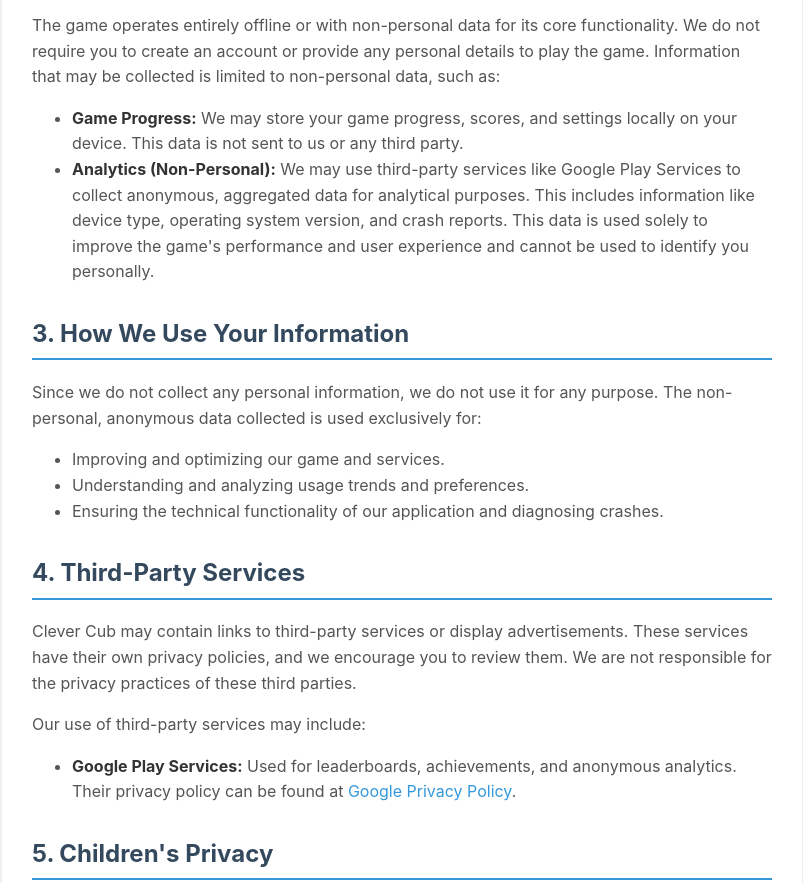
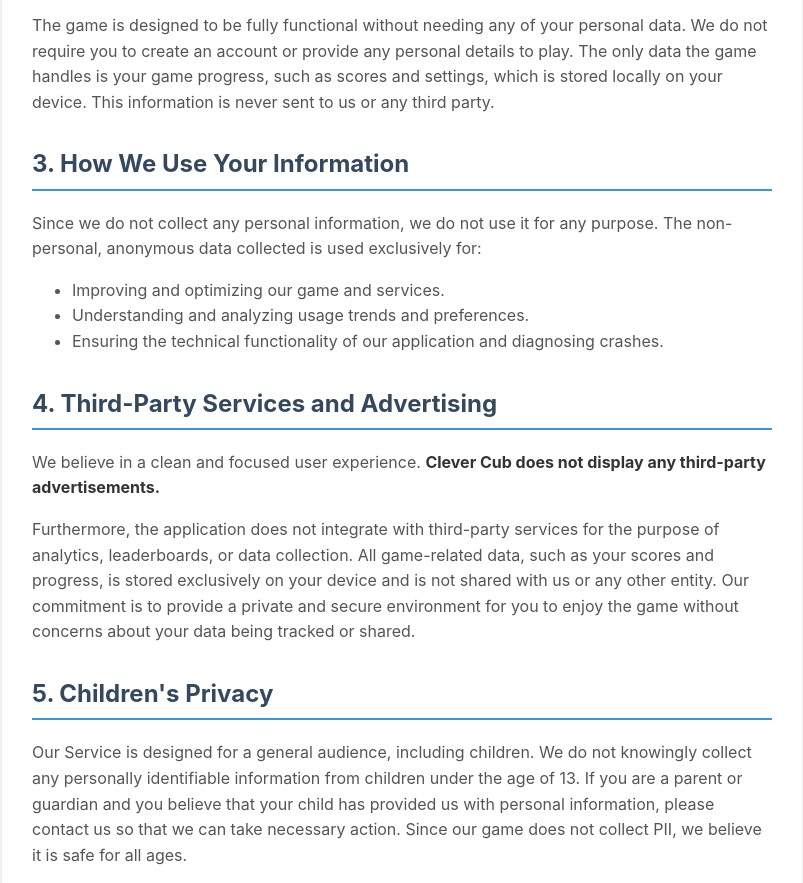
Before and after one commit to cemalarik/cemalarik.github.io, a plain HTML site: page index.html in a window 1280 px wide. Shown: the part 619-1502 px from the top of the page, without its empty margins (238-1041 px from the left). Drawn offline with Linux system fonts and the light colour scheme.

Commit message:
policy update

```diff
--- a/index.html
+++ b/index.html
@@ -70,11 +70,7 @@
 
         <h2>2. Information We Collect</h2>
         <p>We are committed to protecting your privacy. <strong>Clever Cub does not collect, store, or transmit any personally identifiable information (PII) from its users.</strong></p>
-        <p>The game operates entirely offline or with non-personal data for its core functionality. We do not require you to create an account or provide any personal details to play the game. Information that may be collected is limited to non-personal data, such as:</p>
-        <ul>
-            <li><strong>Game Progress:</strong> We may store your game progress, scores, and settings locally on your device. This data is not sent to us or any third party.</li>
-            <li><strong>Analytics (Non-Personal):</strong> We may use third-party services like Google Play Services to collect anonymous, aggregated data for analytical purposes. This includes information like device type, operating system version, and crash reports. This data is used solely to improve the game's performance and user experience and cannot be used to identify you personally.</li>
-        </ul>
+        <p>The game is designed to be fully functional without needing any of your personal data. We do not require you to create an account or provide any personal details to play. The only data the game handles is your game progress, such as scores and settings, which is stored locally on your device. This information is never sent to us or any third party.</p>
 
         <h2>3. How We Use Your Information</h2>
         <p>Since we do not collect any personal information, we do not use it for any purpose. The non-personal, anonymous data collected is used exclusively for:</p>
@@ -84,12 +80,9 @@
             <li>Ensuring the technical functionality of our application and diagnosing crashes.</li>
         </ul>
 
-        <h2>4. Third-Party Services</h2>
-        <p>Clever Cub may contain links to third-party services or display advertisements. These services have their own privacy policies, and we encourage you to review them. We are not responsible for the privacy practices of these third parties.</p>
-        <p>Our use of third-party services may include:</p>
-        <ul>
-            <li><strong>Google Play Services:</strong> Used for leaderboards, achievements, and anonymous analytics. Their privacy policy can be found at <a href="https://policies.google.com/privacy" target="_blank">Google Privacy Policy</a>.</li>
-        </ul>
+        <h2>4. Third-Party Services and Advertising</h2>
+        <p>We believe in a clean and focused user experience. <strong>Clever Cub does not display any third-party advertisements.</strong></p>
+        <p>Furthermore, the application does not integrate with third-party services for the purpose of analytics, leaderboards, or data collection. All game-related data, such as your scores and progress, is stored exclusively on your device and is not shared with us or any other entity. Our commitment is to provide a private and secure environment for you to enjoy the game without concerns about your data being tracked or shared.</p>
 
         <h2>5. Children's Privacy</h2>
         <p>Our Service is designed for a general audience, including children. We do not knowingly collect any personally identifiable information from children under the age of 13. If you are a parent or guardian and you believe that your child has provided us with personal information, please contact us so that we can take necessary action. Since our game does not collect PII, we believe it is safe for all ages.</p>
```
